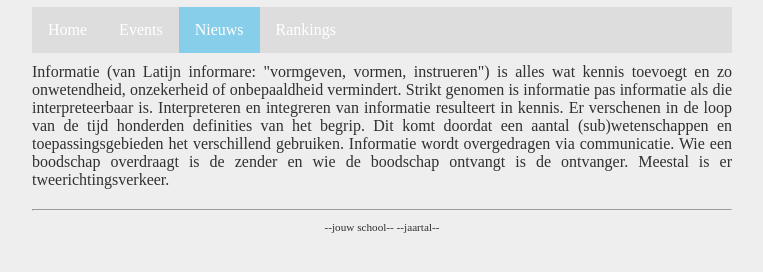
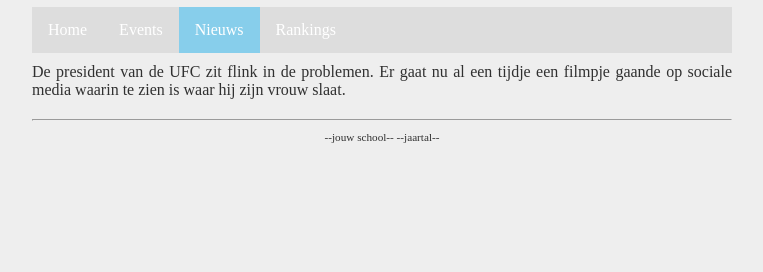
Before and after one commit to emmaus-archief/2223-4H-website-4hin2-quinten, a plain HTML site: page info.html in a window 1280 px wide. Shown: the part 80-352 px from the top of the page, without its empty margins (258-1021 px from the left). Drawn offline with Linux system fonts and the light colour scheme.

Commit message:
Voorpagina en nieuws

```diff
--- a/info.html
+++ b/info.html
@@ -25,13 +25,7 @@
     </nav>
 
     <main>
-      <p>Informatie (van Latijn informare: "vormgeven, vormen, instrueren") is alles wat kennis toevoegt en zo
-        onwetendheid, onzekerheid of onbepaaldheid vermindert. Strikt genomen is informatie pas informatie als die
-        interpreteerbaar is. Interpreteren en integreren van informatie resulteert in kennis. Er verschenen in de loop
-        van de tijd honderden definities van het begrip. Dit komt doordat een aantal (sub)wetenschappen en
-        toepassingsgebieden het verschillend gebruiken. Informatie wordt overgedragen via communicatie. Wie een
-        boodschap overdraagt is de zender en wie de boodschap ontvangt is de ontvanger. Meestal is er
-        tweerichtingsverkeer.</p>
+      <p>De president van de UFC zit flink in de problemen. Er gaat nu al een tijdje een filmpje gaande op sociale media waarin te zien is waar hij zijn vrouw slaat.</p>
     </main>
 
     <footer>
```
Also changed, not shown: index.html (+2 -5 lines), overmij.html (+1 -1 lines).
